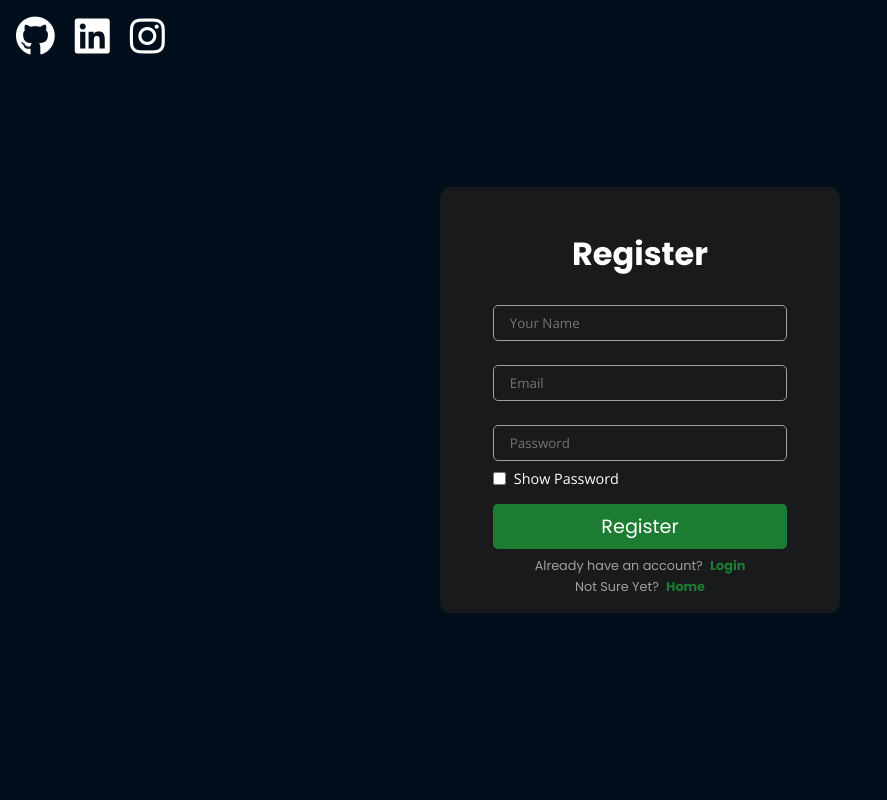
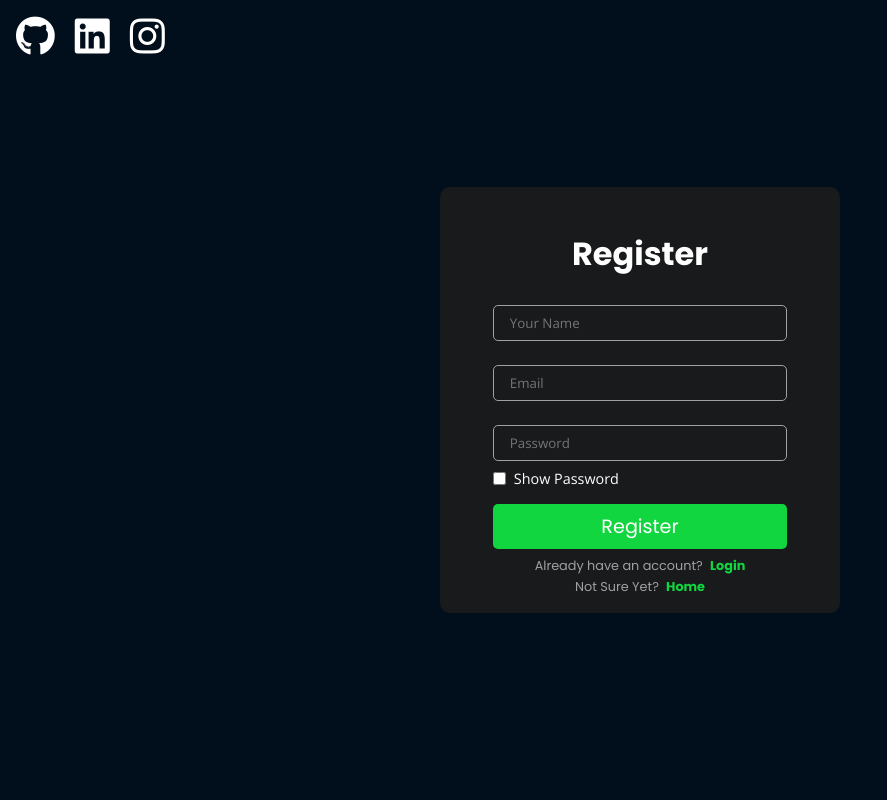
Before and after one commit to pragnesh-singh-rajput/my-portfolio, a PHP site: page /register.html in a window 1280 px wide. Shown: the whole page, without its empty margins (0-887 px from the left). Run offline with PHP 8.4, Linux system fonts and the light colour scheme.

Commit message:
Update style.css

```diff
--- a/src/style.css
+++ b/src/style.css
@@ -11,7 +11,7 @@
   --border-color: #353535;
   --red: #ff3d3d;
   --input-background: #fff;
-  --base-color: #1c7d32;
+  --base-color: #12D640;
   --shadow: 0, 0, 0;
 }
 
@@ -22,7 +22,7 @@
   --border-color: #a0a0a0;
   --red: #ff3d3d;
   --input-background: #181a1b;
-  --base-color: #1c7d32;
+  --base-color: #12D640;
   --shadow: 255, 255, 255;
 }
 
```
